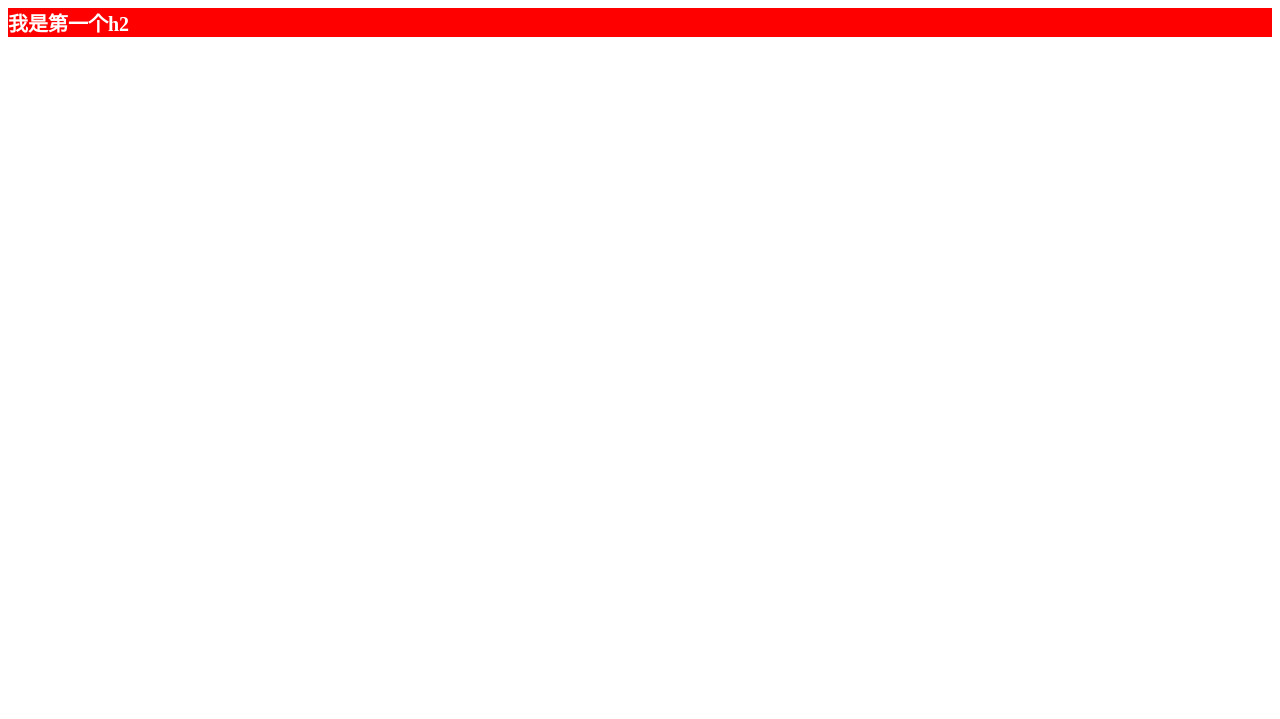
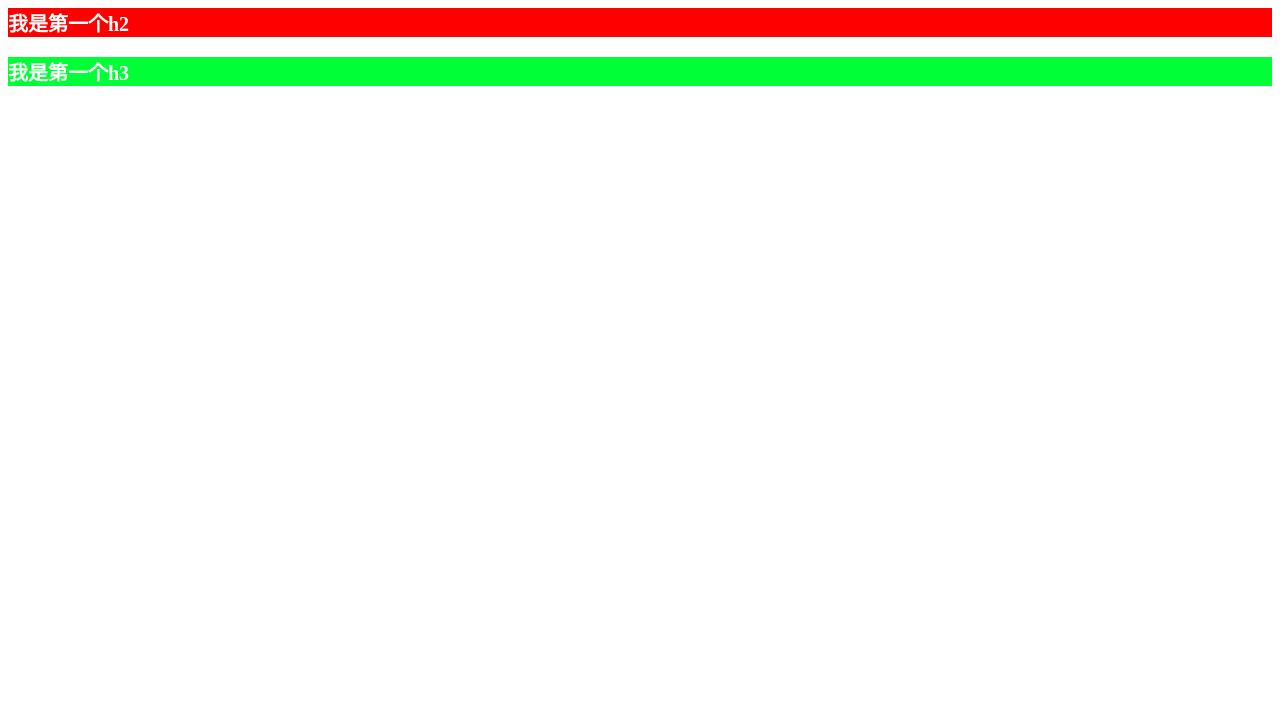
Before and after one commit to dkl0701/1030, a plain HTML site: page index.html in a window 1280 px wide. Shown: the part 81-800 px from the top of the page. Drawn offline with Linux system fonts and the light colour scheme.

Commit message:
'这是我第四次提交，创建了一个h3，并设置了样式'

```diff
--- a/index.html
+++ b/index.html
@@ -10,5 +10,6 @@
 <body>
     <h1>我是第一个h1</h1>
     <h2>我是第一个h2</h2>
+    <h3>我是第一个h3</h3>
 </body>
 </html>
--- a/less/index.less
+++ b/less/index.less
@@ -3,3 +3,8 @@ h2{
     color: white;
     background-color: red;
 }
+h3{
+    font-size: 20px;
+    color: white;
+    background-color: rgb(0, 255, 55);
+}
```
Also changed, not shown: less/index.css.
